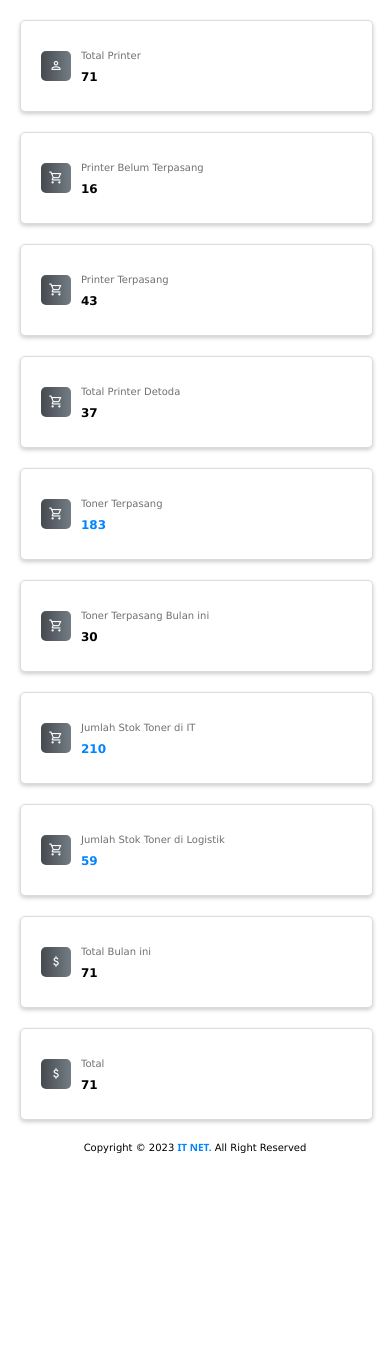
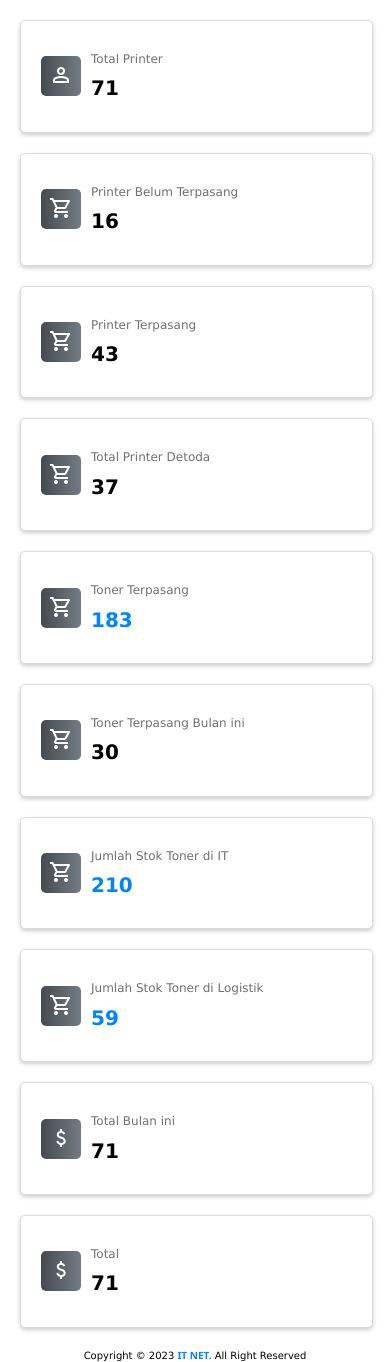
Before and after one commit to YoshuaGES/Magang-Teo-Admin, a PHP site: page / in a window 390 px wide; the page is wider, and only the part inside the window is pictured. Shown: the part 115-1477 px from the top of that part. Before the commit the page ends 1269 px from the top of that part, so only its background shows below. Run offline with PHP 8.4, Linux system fonts and the light colour scheme.

Commit message:
responsive max 1380

```diff
--- a/User/index.css
+++ b/User/index.css
@@ -134,7 +134,7 @@ h1 {
   color: white;
 }
 
-@media (max-width: 1024px) {
+@media (max-width: 1380px) {
   .card {
       width: 100%;
   }
@@ -146,23 +146,14 @@ h1 {
 
   .content {
     width: 90%;
-    grid-template-columns: repeat(auto-fill, minmax(200px, 1fr));
+    grid-template-columns: repeat(auto-fill, minmax(250px, 1fr));
   }
 
   .information p {
-    font-size: 10px;
+    font-size: 12px;
   }
 
   .information h1 {
-    font-size: 12px;
-  }
-
-  .cardImg {
-    width: 30px;
-    height: 30px;
-  }
-
-  .cardImg span {
-    font-size: 15px;
+    font-size: 20px;
   }
 }
```
Also changed, not shown: User/Laporan IT/laporanIt.css (+4 -13 lines).
